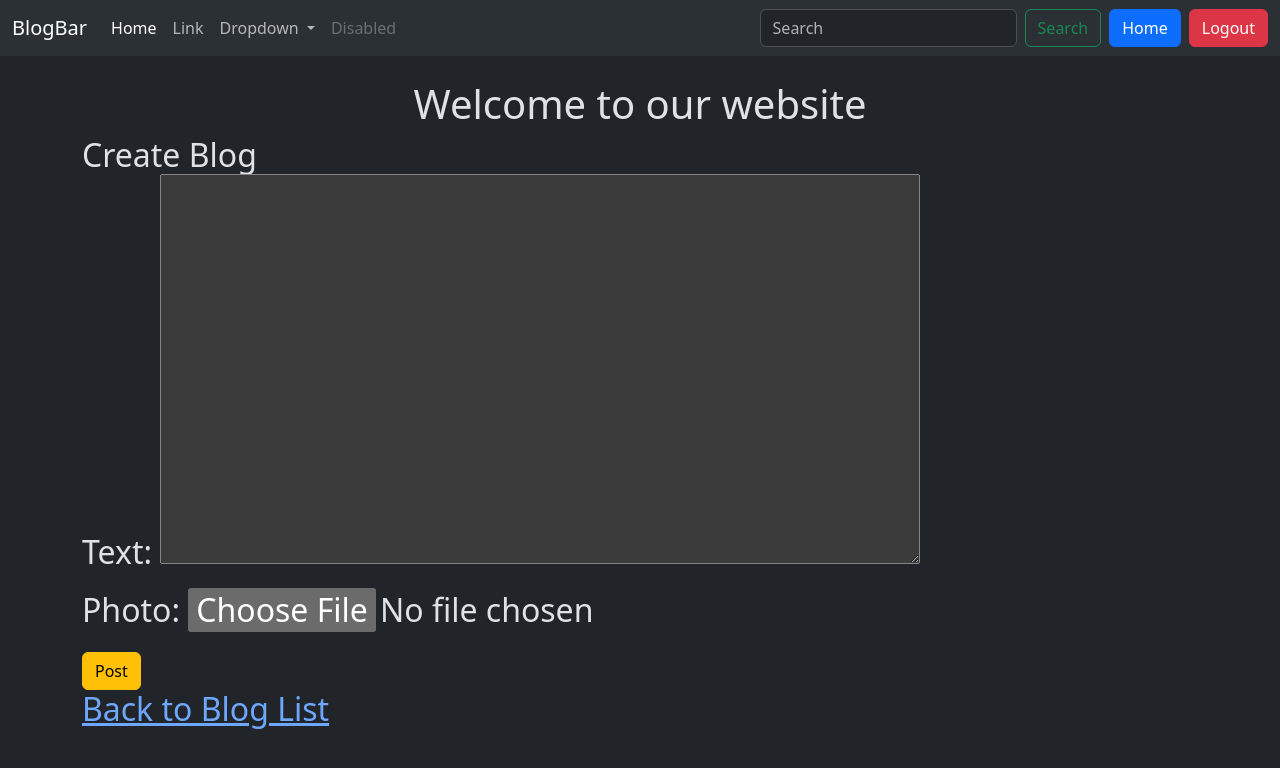
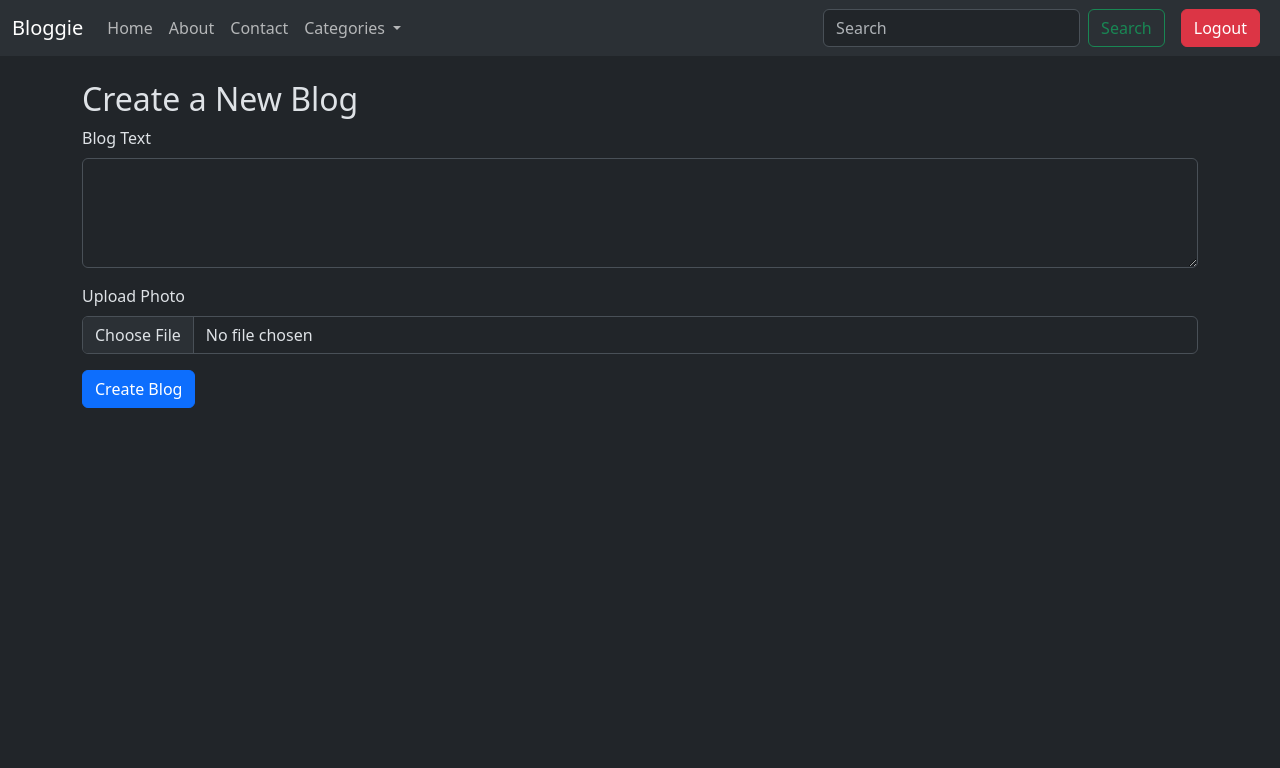
Before and after one commit to ArNGiH/Blog-Posts, a Django app: page /create/ in a window 1280 px wide. Shown: the top 768 px of the page. Run offline with Django 5.2, Linux system fonts and the light colour scheme; a user stored in the database is signed in.

Commit message:
Finished about and contact page

```diff
--- a/bloghq/blog/templates/blog_confirm_delete.html
+++ b/bloghq/blog/templates/blog_confirm_delete.html
@@ -7,7 +7,7 @@ Aryan's Project
 
 
 {% block content%}
-<h1 class="text-center  mt-4">Are you sure you want to delete this tweet??</h1>
+<h1 class="text-center  mt-4">Are you sure you want to delete this blog??</h1>
 
 
 <form method="post">
--- a/bloghq/blog/templates/blog_form.html
+++ b/bloghq/blog/templates/blog_form.html
@@ -1,27 +1,17 @@
-
 {% extends "layout.html" %}
 
-{% block title %}
-Aryan's Project
+{% block content %}
+<h2>Create a New Blog</h2>
+<form method="post" enctype="multipart/form-data">
+    {% csrf_token %}
+    <div class="mb-3">
+        <label for="id_text" class="form-label">Blog Text</label>
+        <textarea name="text" class="form-control" id="id_text" rows="4" required></textarea>
+    </div>
+    <div class="mb-3">
+        <label for="id_photo" class="form-label">Upload Photo</label>
+        <input type="file" name="photo" class="form-control" id="id_photo">
+    </div>
+    <button type="submit" class="btn btn-primary">Create Blog</button>
+</form>
 {% endblock %}
-
-
-{% block content%}
-<h1 class="text-center  mt-4">Welcome to our website</h1>
-
-<h2>
-    {%if form.instance.pk%}
-    Edit Blog
-    {% else %}
-    Create Blog
-    {% endif %}
-
-    <form method="post" enctype="multipart/form-data" class="form">
-    {% csrf_token %}
-    {{form.as_p}}
-    <button class="btn btn-warning" type=submit>Post</button>
-    </form>
-    <a href="{% url 'blog_list'  %}">Back to Blog List</a>
-
-</h2>
-{% endblock %}
--- a/bloghq/blog/templates/blog_list.html
+++ b/bloghq/blog/templates/blog_list.html
@@ -5,7 +5,7 @@ Aryan's Project
 {% endblock %}
 
 {% block content %}
-<h1 class="text-center mt-4">Welcome to our website</h1>
+<h1 class="text-center mt-4">Welcome!</h1>
 
 <a class="btn btn-primary mb-4" href="{% url 'blog_create' %}">Create a Blog</a>
 <div class="container row gap-3">
--- a/bloghq/blog/templates/index.html
+++ b/bloghq/blog/templates/index.html
@@ -7,5 +7,5 @@ Aryan's Project
 
 
 {% block content%}
-<h1 class="text-center  mt-4">Welcome to our website</h1>
+<h1 class="text-center  mt-4">Welcome!</h1>
 {% endblock %}
--- a/bloghq/blog/urls.py
+++ b/bloghq/blog/urls.py
@@ -1,12 +1,16 @@
+from django.urls import path
+from django.contrib.auth import views as auth_views
 from . import views
-from django.urls import path
+
 
 urlpatterns = [
-    path('',views.blog_list,name='blog_list'),
-    path('create/',views.blog_create,name='blog_create'),
-    path('<int:blog_id>/edit/',views.blog_edit,name='blog_update'),
-    path('<int:blog_id>/delete/',views.blog_delete,name='blog_delete'),
-    path('register/',views.register,name='register'),
+    path('', views.blog_list, name='blog_list'),
+    path('create/', views.blog_create, name='blog_create'),
+    path('<int:blog_id>/edit/', views.blog_edit, name='blog_update'),
+    path('<int:blog_id>/delete/', views.blog_delete, name='blog_delete'),
+    path('register/', views.register, name='register'),
+    path('about',views.about, name='about'),
+    path('contact',views.contact,name='contact')
 
 
 ]
--- a/bloghq/blog/views.py
+++ b/bloghq/blog/views.py
@@ -4,7 +4,8 @@ from .forms import BlogForm, UserRegistrationForm
 from django.shortcuts import get_object_or_404,redirect
 from django.contrib.auth.decorators import login_required
 from django.contrib.auth import login
-
+from django.contrib import messages
+from django.views.decorators.cache import never_cache
 # Create your views here.
 
 def index(request):
@@ -69,3 +70,38 @@ def register(request):
     else:
         form = UserRegistrationForm()
     return render(request, 'registration/register.html', {'form': form})
+
+def about(request):
+    return render(request, 'about.html')
+
+
+
+
+
+
+from django.shortcuts import render, redirect
+from django.contrib import messages
+from django.views.decorators.cache import never_cache
+
+@never_cache
+def contact(request):
+    if request.method == 'POST':
+        # Get form data from POST request
+        name = request.POST.get('name')
+        email = request.POST.get('email')
+        message = request.POST.get('message')
+
+        # Process the form data (e.g., print it or save it)
+        print(f"Name: {name}, Email: {email}, Message: {message}")
+
+        # Add success message to the session
+        messages.success(request, 'Message sent successfully!')
+
+        # Redirect after processing to prevent form resubmission
+        return redirect('contact')
+
+    # Clear the messages manually after they've been displayed
+    response = render(request, 'contact.html')
+    for message in messages.get_messages(request):
+        str(message)  # Access and mark the message as read
+    return response
--- a/bloghq/bloghq/urls.py
+++ b/bloghq/bloghq/urls.py
@@ -18,7 +18,8 @@ from django.contrib import admin
 from django.urls import path,include
 from django.conf import settings
 from django.conf.urls.static import static
-from django.contrib.auth.urls import views as auth_views
+from django.contrib.auth import views as auth_views
+
 
 urlpatterns = [
     path('admin/', admin.site.urls),
--- a/bloghq/templates/layout.html
+++ b/bloghq/templates/layout.html
@@ -5,72 +5,72 @@
     <meta charset="UTF-8">
     <meta name="viewport" content="width=device-width, initial-scale=1.0">
     <title>
-        {% block title%}
+        {% block title %}
         Aryan's Project
         {% endblock %}
-
     </title>
     <link href="https://cdn.jsdelivr.net/npm/bootstrap@5.3.3/dist/css/bootstrap.min.css" rel="stylesheet" integrity="sha384-QWTKZyjpPEjISv5WaRU9OFeRpok6YctnYmDr5pNlyT2bRjXh0JMhjY6hW+ALEwIH" crossorigin="anonymous">
 </head>
 <body>
-    <nav class="navbar navbar-expand-lg bg-body-tertiary">
+    <nav class="navbar navbar-expand-lg bg-body-tertiary sticky-top">
         <div class="container-fluid">
-          <a class="navbar-brand" href="#">BlogBar</a>
+          <a class="navbar-brand" href="{% url 'blog_list' %}">Bloggie</a>
           <button class="navbar-toggler" type="button" data-bs-toggle="collapse" data-bs-target="#navbarSupportedContent" aria-controls="navbarSupportedContent" aria-expanded="false" aria-label="Toggle navigation">
             <span class="navbar-toggler-icon"></span>
           </button>
           <div class="collapse navbar-collapse" id="navbarSupportedContent">
             <ul class="navbar-nav me-auto mb-2 mb-lg-0">
               <li class="nav-item">
-                <a class="nav-link active" aria-current="page" href="#">Home</a>
+                <a class="nav-link" href="{% url 'blog_list' %}">Home</a>
               </li>
               <li class="nav-item">
-                <a class="nav-link" href="#">Link</a>
+                <a class="nav-link" href="{% url 'about' %}">About</a>
               </li>
+              <li class="nav-item">
+                <a class="nav-link" href="{% url 'contact' %}">Contact</a>
+              </li>
+
               <li class="nav-item dropdown">
                 <a class="nav-link dropdown-toggle" href="#" role="button" data-bs-toggle="dropdown" aria-expanded="false">
-                  Dropdown
+                  Categories
                 </a>
                 <ul class="dropdown-menu">
-                  <li><a class="dropdown-item" href="#">Action</a></li>
-                  <li><a class="dropdown-item" href="#">Another action</a></li>
+                  <li><a class="dropdown-item" href="#">Tech</a></li>
+                  <li><a class="dropdown-item" href="#">Lifestyle</a></li>
+                  <li><a class="dropdown-item" href="#">Travel</a></li>
                   <li><hr class="dropdown-divider"></li>
-                  <li><a class="dropdown-item" href="#">Something else here</a></li>
+                  <li><a class="dropdown-item" href="#">All Categories</a></li>
                 </ul>
               </li>
-              <li class="nav-item">
-                <a class="nav-link disabled" aria-disabled="true">Disabled</a>
-              </li>
             </ul>
-            <form class="d-flex" role="search">
+
+            <!-- Search Bar -->
+            <form class="d-flex me-2" role="search">
               <input class="form-control me-2" type="search" placeholder="Search" aria-label="Search">
               <button class="btn btn-outline-success" type="submit">Search</button>
             </form>
-            <a href="{% url 'blog_list'%}" class="btn btn-primary mx-2">Home</a>
 
-
-            {%if request.user.is_authenticated%}
-            <form method="post" action="{% url 'logout'%}">
+            <!-- Authentication Links -->
+            {% if request.user.is_authenticated %}
+            <form method="post" action="{% url 'logout' %}">
               {% csrf_token %}
-              <button class="btn btn-danger" type="submit">Logout</button>
+              <button class="btn btn-danger mx-2" type="submit">Logout</button>
             </form>
             {% else %}
-            <a href="{% url 'register'%}" class="btn btn-success mx-2">Register</a>
-            <a href="{% url 'login'%}" class="btn btn-success mx-2">Login</a>
+            <a href="{% url 'register' %}" class="btn btn-success mx-2">Register</a>
+            <a href="{% url 'login' %}" class="btn btn-primary mx-2">Login</a>
             {% endif %}
-
-
-
-
-
 
           </div>
         </div>
-      </nav>
-     <div class="container">
+    </nav>
+
+    <!-- Main Content -->
+    <div class="container mt-4">
         {% block content %}
+        {% endblock %}
+    </div>
 
-        {% endblock %}
-     </div>
+    <script src="https://cdn.jsdelivr.net/npm/bootstrap@5.3.3/dist/js/bootstrap.bundle.min.js"></script>
 </body>
 </html>
```
Also changed, not shown: bloghq/blog/templates/about.html (added, +41 -0 lines), bloghq/blog/templates/contact.html (added, +58 -0 lines), bloghq/bloghq/settings.py (+3 -4 lines), bloghq/templates/registration/login.html (+12 -5 lines), bloghq/templates/registration/register.html (+18 -2 lines), bloghq/db.sqlite3, bloghq/media/photos/p16_o7Nqor8.png (added).
